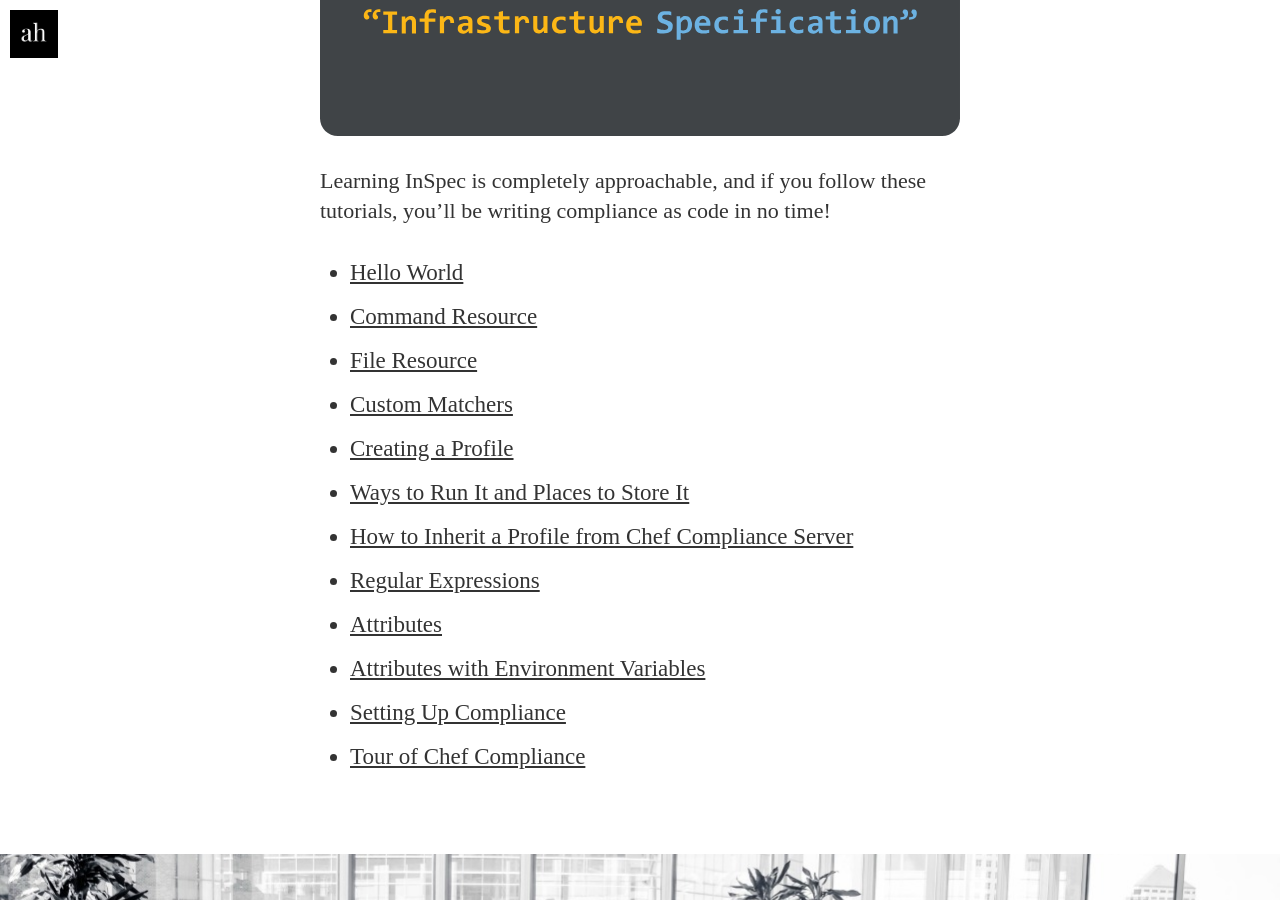
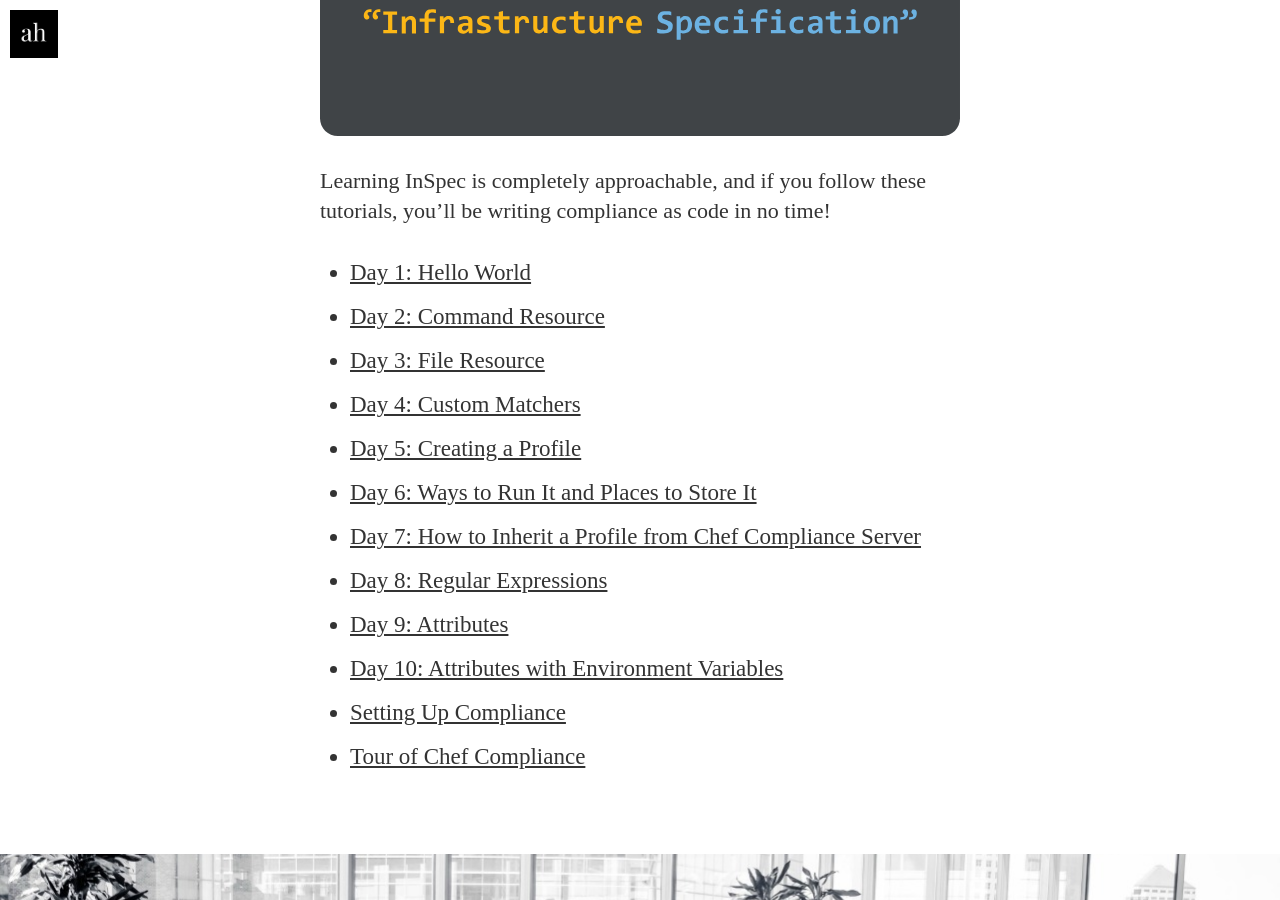
Before and after one commit to anniehedgpeth/anniehedgpeth.github.io, a Jekyll site: the page built from inspec.md, in a window 1280 px wide and 900 px high, scrolled down 534 px. Built offline with Jekyll 4.4.1, drawn with Linux system fonts in a browser that asks for light colours; nearby versions of some CDN libraries; some web fonts are replaced.

Commit message:
updated inspec pic

```diff
--- a/inspec.md
+++ b/inspec.md
@@ -7,15 +7,15 @@
 
 Learning InSpec is completely approachable, and if you follow these tutorials, you'll be writing compliance as code in no time!
 
-  - [Hello World](http://www.anniehedgie.com/inspec-basics-1)
-  - [Command Resource](http://www.anniehedgie.com/inspec-basics-2)
-  - [File Resource](http://www.anniehedgie.com/inspec-basics-3)
-  - [Custom Matchers](http://www.anniehedgie.com/inspec-basics-4)
-  - [Creating a Profile](http://www.anniehedgie.com/inspec-basics-5)
-  - [Ways to Run It and Places to Store It](http://www.anniehedgie.com/inspec-basics-6)
-  - [How to Inherit a Profile from Chef Compliance Server](http://www.anniehedgie.com/inspec-basics-7)
-  - [Regular Expressions](http://www.anniehedgie.com/inspec-basics-8)
-  - [Attributes](http://www.anniehedgie.com/inspec-basics-9)
-  - [Attributes with Environment Variables](http://www.anniehedgie.com/inspec-basics-10)
+  - [Day 1: Hello World](http://www.anniehedgie.com/inspec-basics-1)
+  - [Day 2: Command Resource](http://www.anniehedgie.com/inspec-basics-2)
+  - [Day 3: File Resource](http://www.anniehedgie.com/inspec-basics-3)
+  - [Day 4: Custom Matchers](http://www.anniehedgie.com/inspec-basics-4)
+  - [Day 5: Creating a Profile](http://www.anniehedgie.com/inspec-basics-5)
+  - [Day 6: Ways to Run It and Places to Store It](http://www.anniehedgie.com/inspec-basics-6)
+  - [Day 7: How to Inherit a Profile from Chef Compliance Server](http://www.anniehedgie.com/inspec-basics-7)
+  - [Day 8: Regular Expressions](http://www.anniehedgie.com/inspec-basics-8)
+  - [Day 9: Attributes](http://www.anniehedgie.com/inspec-basics-9)
+  - [Day 10: Attributes with Environment Variables](http://www.anniehedgie.com/inspec-basics-10)
   - [Setting Up Compliance](http://www.anniehedgie.com/setting-up-compliance)
   - [Tour of Chef Compliance](http://www.anniehedgie.com/tour-of-chef-compliance)
```
Also changed, not shown: assets/images/InSpec.png.
